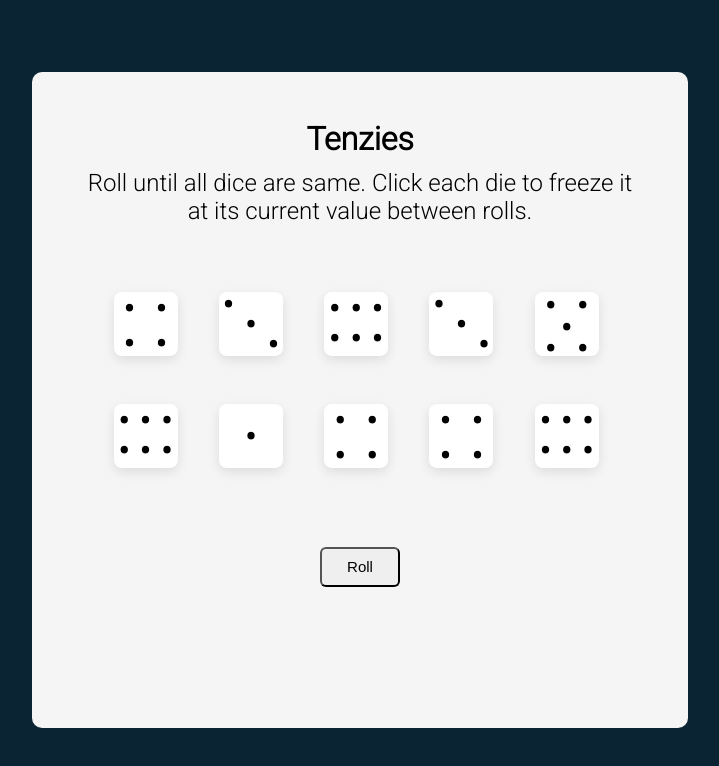
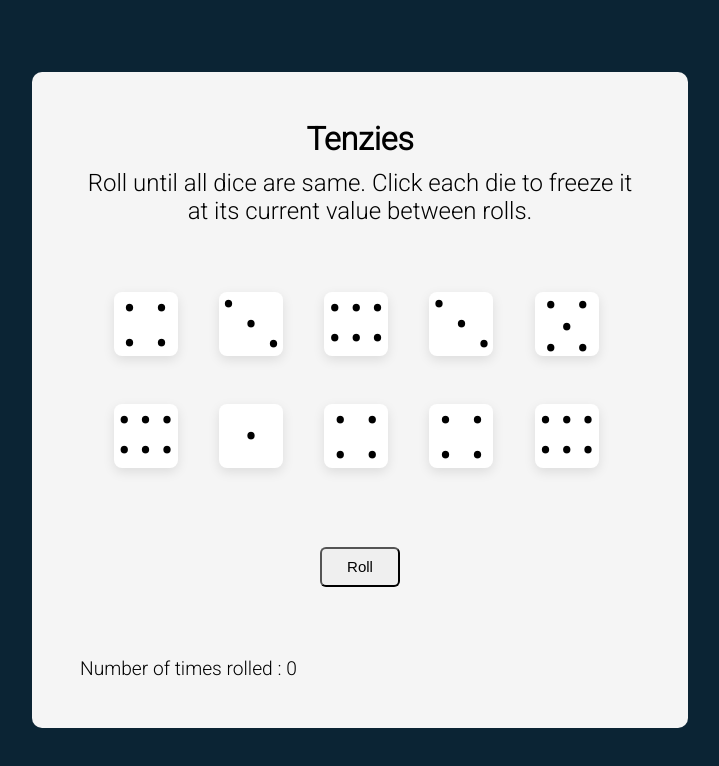
Before and after one commit to SHASHWAT-SGH/Tenzies, a React (Create React App) app: page / in a window 1280 px wide. Shown: the top 766 px of the page, without its empty margins (280-999 px from the left). Built offline with nearby package versions, Linux system fonts and the light colour scheme.

Commit message:
created a counter for rolls

```diff
--- a/src/components/Game.jsx
+++ b/src/components/Game.jsx
@@ -52,6 +52,7 @@ export default function Game() {
   }, [gameArray])
 
 
+  const [rollCount, setRollCount] = useState(0)
 
   function handleDieClick(key) {
     setGameArray(oldGameArray =>
@@ -84,6 +85,8 @@ export default function Game() {
           )
         })
       )
+
+      setRollCount(prev=>++prev)
   }
 
   function handleRestart(){
@@ -137,7 +140,9 @@ export default function Game() {
             </button>
         </div>
 
+        <div className='rollCounter'>Number of times rolled : {rollCount}</div>
       </div>
+
 
     </div>
     </>
--- a/src/styles/game.css
+++ b/src/styles/game.css
@@ -63,6 +63,11 @@ button:hover{
     transform: scale(1.1);
 }
 
+.rollCounter{
+    margin-top: auto;
+    font-size: 1.2rem;
+}
+
 @media only screen and (max-width: 768px){
     .main-container{
         width: 70%;
```
